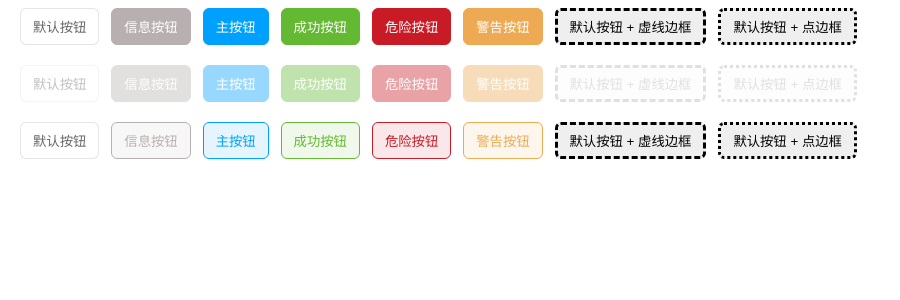
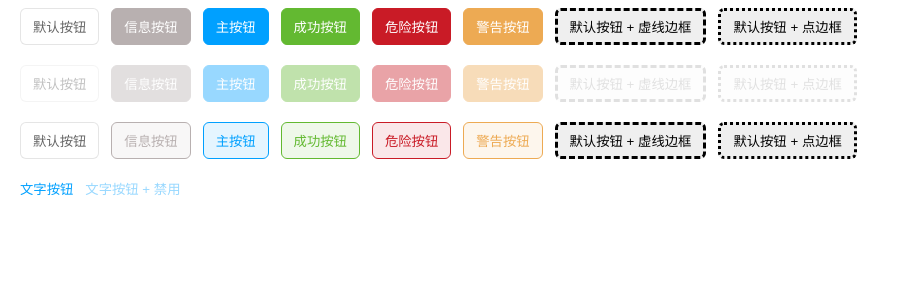
Before and after one commit to ddzy/vue3-ui, a Vue app in the folder packages/button/: page / in a window 1280 px wide. Shown: the top 300 px of the page, without its empty margins (0-900 px from the left). Built offline with nearby package versions, Linux system fonts and the light colour scheme.

Commit message:
feat(button): 新增文字按钮配置项
affects: button

```diff
--- a/packages/button/src/App.vue
+++ b/packages/button/src/App.vue
@@ -167,6 +167,24 @@
 				默认按钮 + 点边框
 			</V3Button>
 		</div>
+
+		<div class="button__list">
+			<V3Button
+				class="button__item"
+				type="text"
+				@click="handleClick($event, 'default')"
+			>
+				文字按钮
+			</V3Button>
+			<V3Button
+				class="button__item"
+				type="text"
+				:disabled="true"
+				@click="handleClick($event, 'default')"
+			>
+				文字按钮 + 禁用
+			</V3Button>
+		</div>
 	</div>
 </template>
 <script lang="ts">
--- a/packages/button/src/components/Button.style.scss
+++ b/packages/button/src/components/Button.style.scss
@@ -17,6 +17,14 @@ button {
 		cursor: not-allowed;
 		opacity: 0.4;
 	}
+}
+
+.v3-button--text {
+	padding: 0;
+	border-radius: 0;
+	border-width: 0;
+	background-color: #fff;
+	color: $primary-color;
 }
 
 .v3-button--default {
--- a/packages/button/src/index.d.ts
+++ b/packages/button/src/index.d.ts
@@ -4,7 +4,8 @@ export type IButtonType =
 	| 'danger'
 	| 'default'
 	| 'warning'
-	| 'info';
+	| 'info'
+	| 'text';
 export type IButtonNativeType = 'button' | 'submit' | 'reset' | 'menu';
 export type IButtonBorderType = 'solid' | 'dashed' | 'dotted' | 'double' | 'groove' | 'outset';
 export type IButtonPlain = boolean;
```
